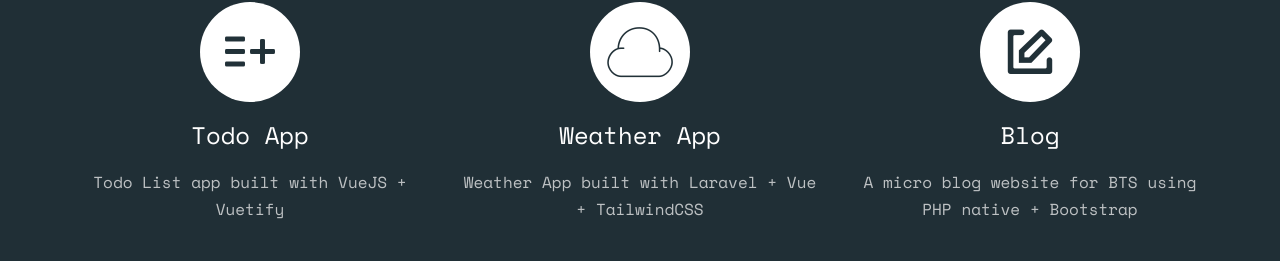
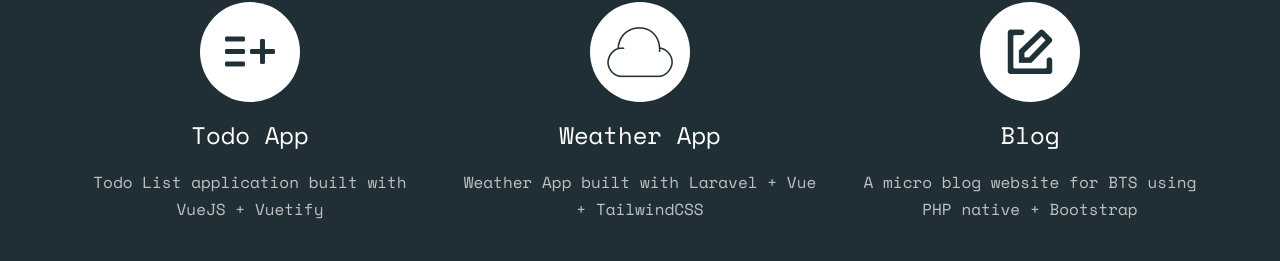
Before and after one commit to khuzan/my-portfolio, a plain HTML site: page index.html in a window 1280 px wide. Shown: the part 2672-2933 px from the top of the page. Drawn offline with nearby package versions, Linux system fonts and the light colour scheme; files whose address does not match are found by name.

Commit message:
change profile

```diff
--- a/index.html
+++ b/index.html
@@ -189,7 +189,7 @@
 								</span>
 								<div class="feature-copy">
 									<h3>Todo App</h3>
-									<p>Todo List app built with VueJS + Vuetify</p>
+									<p>Todo List application built with VueJS + Vuetify</p>
 								</div>
 							</div>
 						</div>
```
